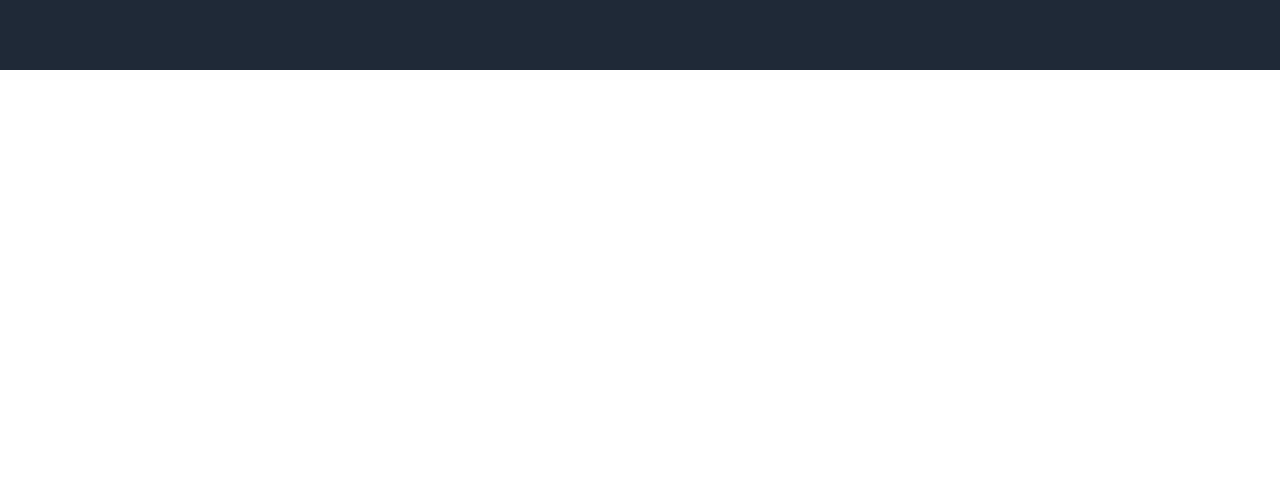
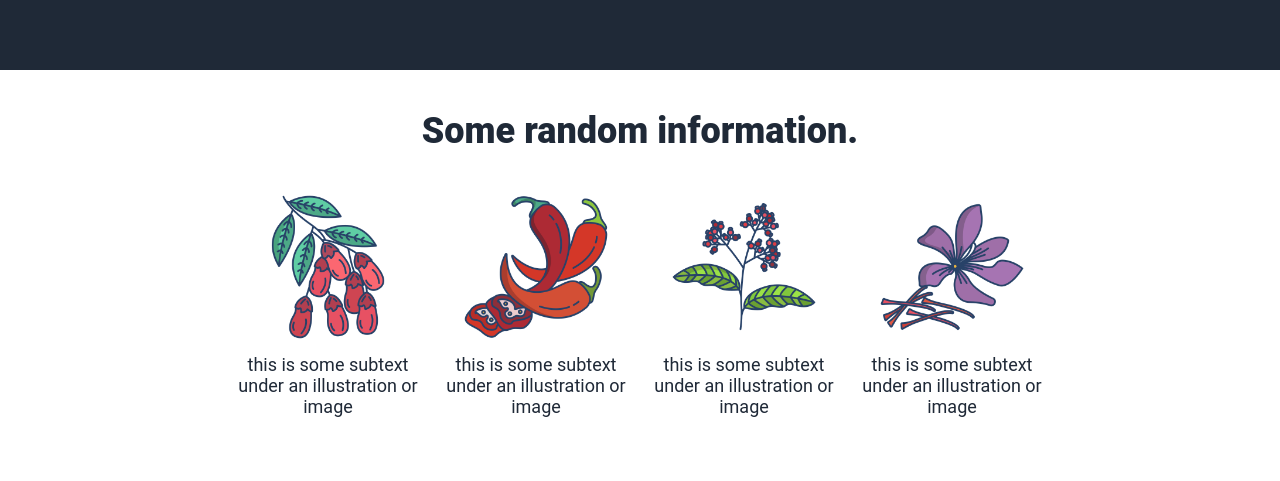
Before and after one commit to cichocj00/odin-landing-page, a plain HTML site: page index.html in a window 1280 px wide. Shown: the part 388-869 px from the top of the page. Before the commit the page ends 800 px from the top, so only its background shows below. Drawn offline with Linux system fonts and the light colour scheme.

Commit message:
Create info section for page

```diff
--- a/index.html
+++ b/index.html
@@ -29,7 +29,7 @@
             </div>
         </div>
     </header>
-    <section class="hero-section">
+    <section class="hero">
         <div class="container-960">
             <div class="hero-container">
                 <div class="hero-text">
@@ -45,5 +45,38 @@
             </div>
         </div>
     </section>
+    <section class="info">
+        <div class="container-960 info-container">
+            <h2 class="info-heading">
+                Some random information.
+            </h2>
+            <div class="info-images">
+                <div class="info-image-container">
+                    <img src="./images/barberry.png" alt="Barberry image" class="info-image">
+                    <span class="info-image-description">
+                        this is some subtext under an illustration or image
+                    </span>
+                </div>
+                <div class="info-image-container">
+                    <img src="./images/chilli.png" alt="Chilli image" class="info-image">
+                    <span class="info-image-description">
+                        this is some subtext under an illustration or image
+                    </span>
+                </div>
+                <div class="info-image-container">
+                    <img src="./images/pepper.png" alt="Pepper image" class="info-image">
+                    <span class="info-image-description">
+                        this is some subtext under an illustration or image
+                    </span>
+                </div>
+                <div class="info-image-container">
+                    <img src="./images/saffron.png" alt="Saffron image" class="info-image">
+                    <span class="info-image-description">
+                        this is some subtext under an illustration or image
+                    </span>
+                </div>
+            </div>
+        </div>
+    </section>
 </body>
 </html>
--- a/styles.css
+++ b/styles.css
@@ -10,9 +10,13 @@ body {
 }
 
 header,
-.hero-section,
+.hero,
 footer {
     background-color: #1F2937;
+}
+
+img {
+    display: block;
 }
 
 .container-960 {
@@ -91,7 +95,6 @@ footer {
 .hero-image {
     width: 100%;
     max-height: 250px;
-    display: block;
 }
 
 .cta-btn {
@@ -99,3 +102,41 @@ footer {
     color: #F9FAF8;
     font-weight: 900;
 }
+
+/* Info section */
+
+.info {
+    padding-top: 40px;
+    padding-bottom: 64px;
+}
+
+.info-heading {
+    font-size: 36px;
+    font-weight: 900;
+    color: #1F2937;
+    text-align: center;
+}
+
+.info-images {
+    margin-top: 40px;
+    display: flex;
+    justify-content: space-between;
+    padding: 0 32px;
+}
+
+.info-image-container {
+    display: flex;
+    flex-direction: column;
+    align-items: center;
+    gap: 12px;
+}
+
+.info-image {
+    max-width: 150px;
+}
+
+.info-image-description {
+    font-size: 18px;
+    color: #1F2937;
+    text-align: center;
+}
```
